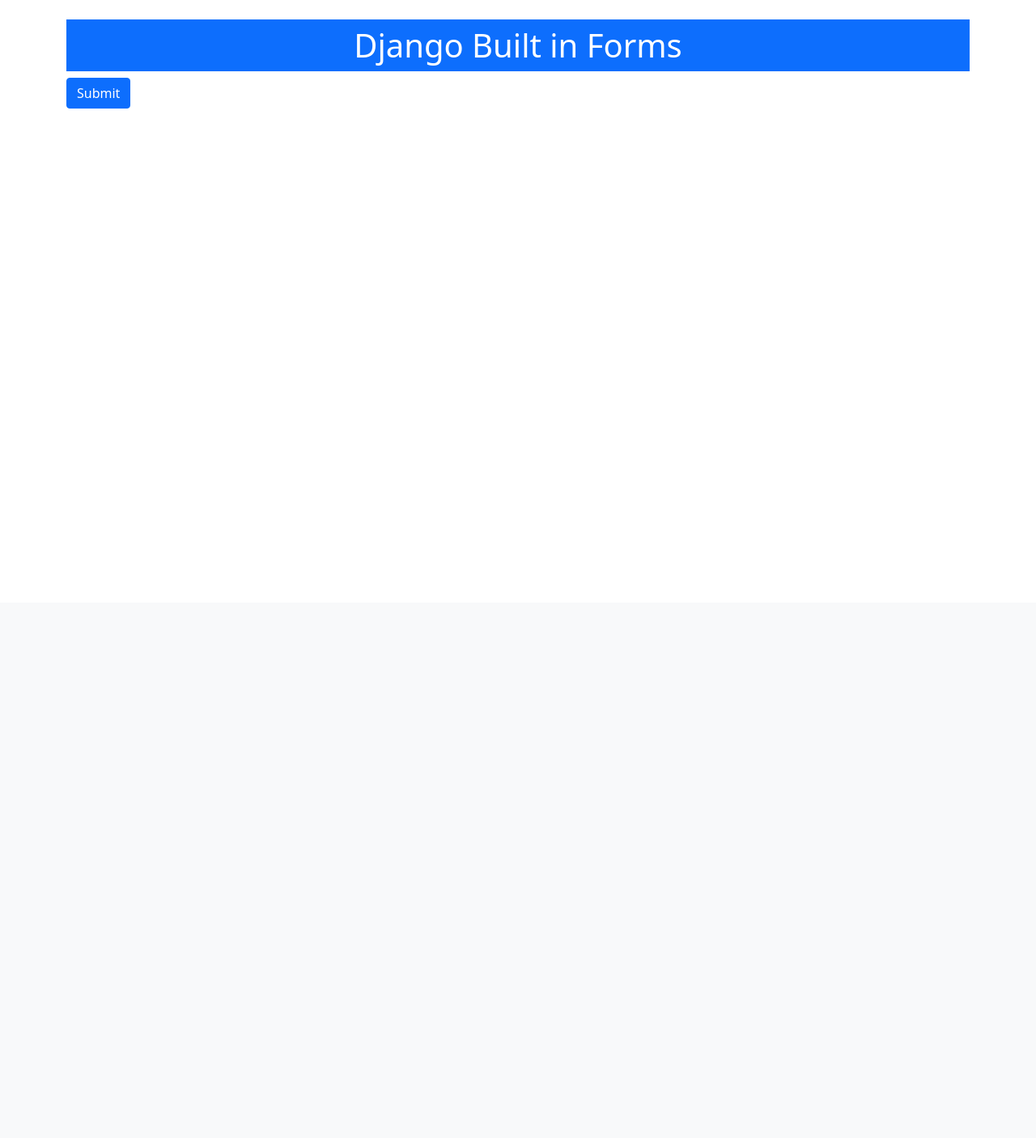
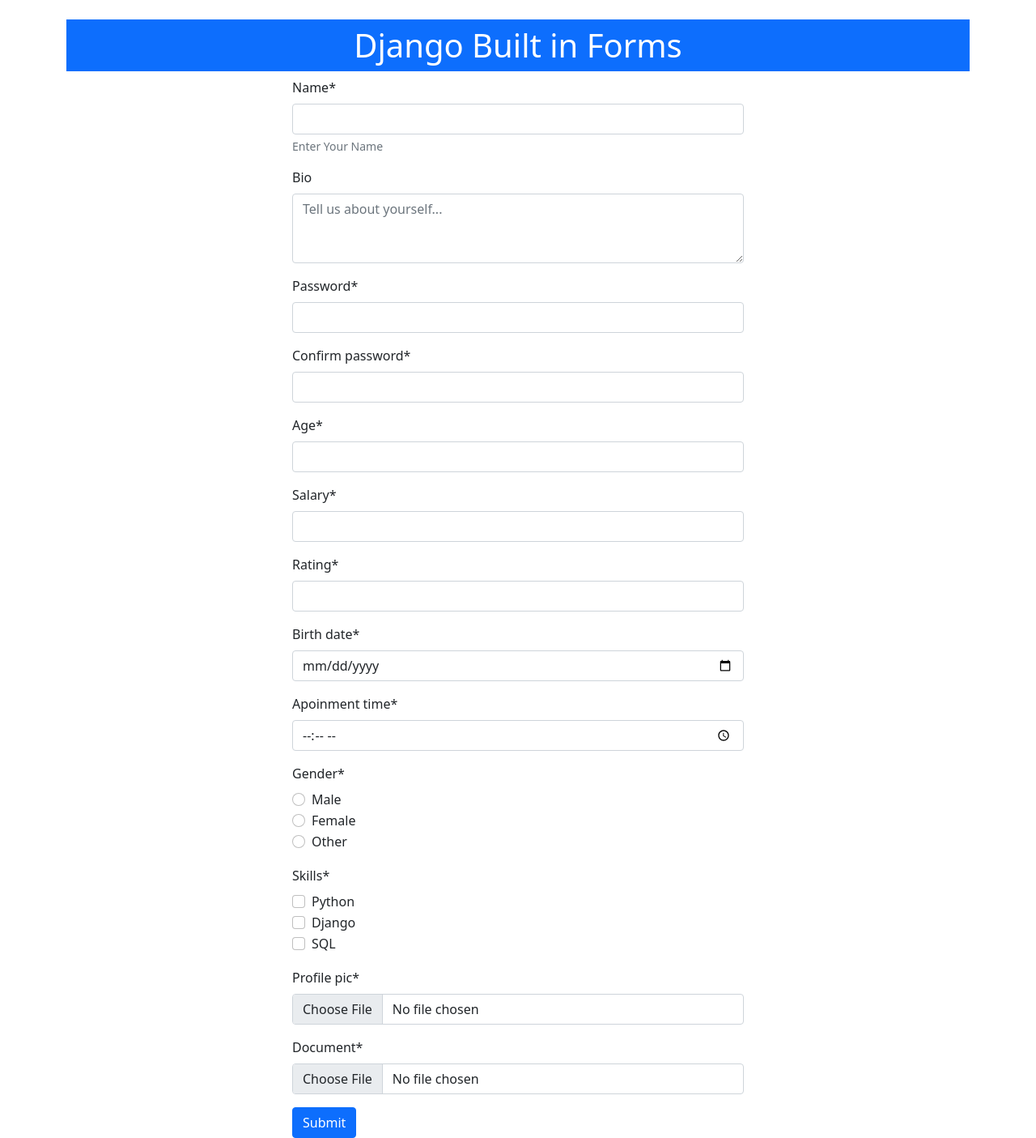
Before and after one commit to mehadi214100/Practice-Django, a Django app: page /contactus/forms/ in a window 1280 px wide. Shown: the part 56-1461 px from the top of the page at 81% size. Before the commit the page ends 190 px from the top, so only its background shows below. Run offline with Django 5.2, Linux system fonts and the light colour scheme; some libraries are stand-ins or nearby versions.

Commit message:
form validation added

```diff
--- /dev/null
+++ b/djangoForms/forms.py
@@ -0,0 +1,278 @@
+from django import forms
+from django.core.exceptions import ValidationError
+from datetime import date,datetime
+import os
+
+GENDER_CHOICES = [
+    ('M','Male'),
+    ('F','Female'),
+    ('O','Other'),
+]
+
+SKILL_CHOICES = [
+    ('python', 'Python'),
+    ('django', 'Django'),
+    ('sql', 'SQL'),
+]
+
+class Contact(forms.Form):
+    full_name = forms.CharField(
+        label="Name",
+        max_length=100,
+        min_length=5,
+        strip=True,
+        help_text="Enter Your Name",
+    )
+    bio = forms.CharField(
+        label="Bio",
+        required=False,
+        widget=forms.Textarea(attrs={
+            "placeholder":'Tell us about yourself...',
+            "rows":"3"
+        })
+    )
+    password = forms.CharField(
+        widget=forms.PasswordInput(attrs={'id': 'password', 'class': 'password-field'})
+    )
+
+    confirm_password = forms.CharField(
+        widget=forms.PasswordInput(attrs={'id': 'confirm_password', 'class': 'password-field'})
+    )
+    age = forms.IntegerField(
+        min_value=18,
+        max_value=35,
+    )
+    salary = forms.DecimalField(
+        max_digits=12,
+        decimal_places=2
+    )
+    rating = forms.FloatField(
+        min_value=0.0,
+        max_value=5.0
+    )
+    birth_date = forms.DateField(
+        widget=forms.DateInput(attrs={
+            "type":'date',
+        })
+    )
+    apoinment_time = forms.TimeField(
+        widget=forms.TimeInput(
+            attrs= {
+                "type":"time"
+            }
+        )
+    )
+
+    gender = forms.ChoiceField(
+        choices=GENDER_CHOICES,
+        widget=forms.RadioSelect()
+    )
+
+    skills = forms.MultipleChoiceField(
+        choices=SKILL_CHOICES,
+        widget=forms.CheckboxSelectMultiple()
+    )
+
+    profile_pic = forms.ImageField()
+    document = forms.FileField()
+
+
+    def clean_full_name(self):
+        name = self.cleaned_data['full_name']
+
+        if len(name.split())<2:
+            raise ValidationError("Full name must be contains at least 2 words")
+
+        return name
+
+    def clean_bio(self):
+        bio = self.cleaned_data['bio']
+
+        if len(bio.split())<5:
+            raise ValidationError("Bio is too short it must be contain at least 5 words !!")
+
+        return bio
+
+    def clean_birth_date(self):
+        birth_date = self.cleaned_data['birth_date']
+
+        if birth_date > date.today():
+            raise ValidationError("Birth date can't be in the future")
+
+        return birth_date
+
+    def clean_apoinment_time(self):
+        apoinment_time = self.cleaned_data['apoinment_time']
+
+        if(apoinment_time.hour<9 or apoinment_time.hour>18):
+            raise ValidationError("Appointment time must be between 9:00 AM and 6:00 PM.")
+
+        return apoinment_time
+
+    def clean_profile_pic(self):
+        image = self.cleaned_data['profile_pic']
+
+        if image.size >100*1024:
+            raise ValidationError("Image file too large . it must be under 100 KB")
+
+        return image
+
+    def clean_document(self):
+        document = self.cleaned_data['document']
+        ext = document.name.split('.')
+        if(ext[-1] != 'pdf'):
+            raise ValidationError("Document must be pdf")
+        return document
+
+    def clean(self):
+        cleaed_data =  super().clean()
+
+        password = cleaed_data.get('password')
+        confirm_password = cleaed_data.get('confirm_password')
+
+        if password!=confirm_password:
+            self.add_error("confirm_password","Password does not match")
+
+        return cleaed_data
+
+
+# built in validator
+
+# from django import forms
+# from django.core.exceptions import ValidationError
+# from django.core.validators import (
+#     MinValueValidator,
+#     MaxValueValidator,
+#     MinLengthValidator,
+#     FileExtensionValidator,
+#     RegexValidator
+# )
+# from datetime import date
+# import os
+
+# GENDER_CHOICES = [
+#     ('M', 'Male'),
+#     ('F', 'Female'),
+#     ('O', 'Other'),
+# ]
+
+# SKILL_CHOICES = [
+#     ('python', 'Python'),
+#     ('django', 'Django'),
+#     ('sql', 'SQL'),
+#     ('js', 'JavaScript'),
+# ]
+
+# class Contact(forms.Form):
+#     full_name = forms.CharField(
+#         label="Name",
+#         strip=True,
+#         help_text="Enter Your Name",
+#
+#         validators=[
+#             MinLengthValidator(5, message="Name must be at least 5 characters long.")
+#         ]
+#     )
+
+#     bio = forms.CharField(
+#         label="Bio",
+#         required=False,
+#         widget=forms.Textarea(attrs={"placeholder": 'Tell us about yourself...', "rows": "3"}),
+#
+#         validators=[
+#             MinLengthValidator(10, message="Bio is too short. Please write at least 10 characters.")
+#         ]
+#     )
+
+#     password = forms.CharField(
+#         widget=forms.PasswordInput(attrs={'class': 'password-field'}),
+#         validators=[
+#             MinLengthValidator(8, message="Password must be at least 8 characters long.")
+#         ]
+#     )
+
+#     confirm_password = forms.CharField(
+#         widget=forms.PasswordInput(attrs={'class': 'password-field'})
+#     )
+
+#     age = forms.IntegerField(
+#         validators=[
+#             MinValueValidator(18, message="You must be at least 18 years old."),
+#             MaxValueValidator(60, message="Age cannot be more than 60.")
+#         ]
+#     )
+
+#     salary = forms.DecimalField(
+#         max_digits=12,
+#         decimal_places=2,
+#         validators=[
+#             MinValueValidator(0, message="Salary cannot be negative.")
+#         ]
+#     )
+
+#     rating = forms.FloatField(
+#         validators=[
+#             MinValueValidator(0.0),
+#             MaxValueValidator(5.0)
+#         ]
+#     )
+
+#     birth_date = forms.DateField(
+#         widget=forms.DateInput(attrs={"type": 'date'})
+#     )
+
+#     appointment_time = forms.TimeField(
+#         widget=forms.TimeInput(attrs={"type": "time"})
+#     )
+
+#     gender = forms.ChoiceField(choices=GENDER_CHOICES, widget=forms.RadioSelect())
+#     skills = forms.MultipleChoiceField(choices=SKILL_CHOICES, widget=forms.CheckboxSelectMultiple())
+
+#     profile_pic = forms.ImageField()
+
+#
+#     document = forms.FileField(
+#         validators=[
+#             FileExtensionValidator(allowed_extensions=['pdf'], message="Only PDF files are allowed.")
+#         ]
+#     )
+
+
+
+#     def clean_birth_date(self):
+#         dob = self.cleaned_data['birth_date']
+#         if dob > date.today():
+#             raise ValidationError("Birth date cannot be in the future.")
+#         return dob
+
+#     def clean_appointment_time(self):
+#         time = self.cleaned_data['appointment_time']
+#         if time.hour < 9 or time.hour > 18:
+#             raise ValidationError("Appointment time must be between 9:00 AM and 6:00 PM.")
+#         return time
+
+#     def clean_skills(self):
+#         skills = self.cleaned_data['skills']
+#         if len(skills) < 2:
+#             raise ValidationError("Please select at least 2 skills.")
+#         return skills
+
+#     def clean_profile_pic(self):
+#         image = self.cleaned_data.get('profile_pic')
+#         if image:
+#             if image.size > 2 * 1024 * 1024:
+#                 raise ValidationError("Image file too large ( > 2mb ).")
+#         return image
+
+#     def clean(self):
+#         cleaned_data = super().clean()
+
+#         # Password Matching
+#         password = cleaned_data.get('password')
+#         confirm_password = cleaned_data.get('confirm_password')
+
+#         if password and confirm_password:
+#             if password != confirm_password:
+#                 self.add_error("confirm_password", "Password does not match")
+
+#         return cleaned_data
--- a/djangoForms/views.py
+++ b/djangoForms/views.py
@@ -1,4 +1,5 @@
 from django.shortcuts import render
+from .forms import Contact
 
 def contactus(request):
 
@@ -10,5 +11,22 @@
         return render(request,'viewinfo.html',context={'info':info})
     return render(request,'viewinfo.html')
 
+def handle_uploaded_file(f):
+    with open('djangoForms/upload/'+f.name, 'wb+') as destination:
+        for chunk in f.chunks():
+            destination.write(chunk)
+
 def forms(request):
-    return render(request,'forms.html')
+    if request.method == 'POST':
+        form = Contact(request.POST,request.FILES)
+        if form.is_valid():
+            data = form.cleaned_data
+            # handle_uploaded_file(data['document'])
+            print(data)
+        else:
+            print("invalid data")
+
+            print(form.errors)
+    else:
+        form = Contact()
+    return render(request, 'forms.html', context={"form": form})
--- a/templates/forms.html
+++ b/templates/forms.html
@@ -1,13 +1,19 @@
-{% extends "base.html" %} {% block content %}
+{% extends "base.html" %}
+{% load crispy_forms_tags %}
+
+
+{% block content %}
+
 <div class="container">
   <h1 class="text-center py-2 text-white bg-primary mt-4">Django Built in Forms</h1>
 
-  <div>
-    <form method="post" action="{% url "viewinfo" %}">
+  <div class="mx-auto" style="width:50%">
+    <form method="post" enctype="multipart/form-data">
       {% csrf_token %}
-
+      {{form|crispy}}
         <button type="submit" class="btn btn-primary">Submit</button>
     </form>
   </div>
 </div>
+
 {% endblock content %}
```
Also changed, not shown: myBlog/settings.py (+7 -0 lines), 1 other file.
